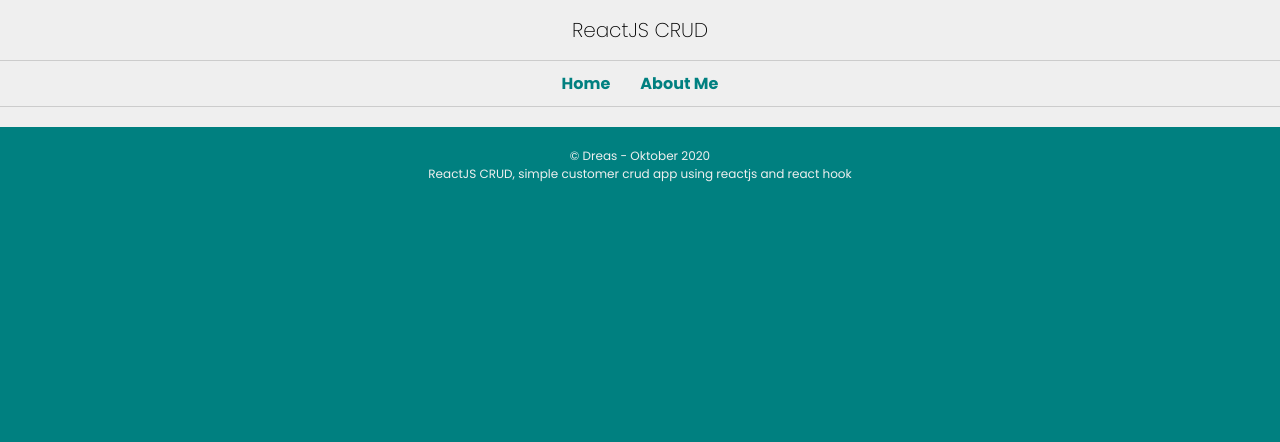
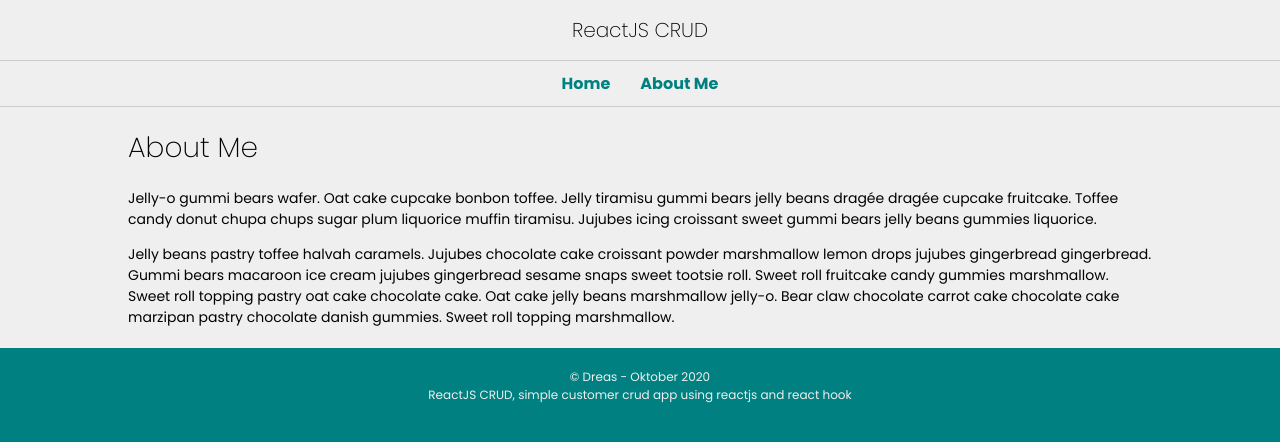
Before and after one commit to caesareza/reactjs-fthing-crud, a React (Create React App) app: page /about-me in a window 1280 px wide. Shown: the top 442 px of the page. Built offline with nearby package versions, Linux system fonts and the light colour scheme.

Commit message:
about us page, avatar gender

```diff
--- a/src/App.css
+++ b/src/App.css
@@ -102,6 +102,10 @@ footer{
   display: flex;
   flex-direction: column;
   align-items: center;
+  background: #fff;
+  padding: 20px;
+  border-radius: 10px;
+  box-shadow: 2px 5px 10px -10px #666;
 }
 .customer-detail h2{
   font-size: 35px;
--- a/src/App.js
+++ b/src/App.js
@@ -5,6 +5,7 @@ import CustomerIndex from './pages/customer/customerIndex';
 import CustomerDetail from './pages/customer/customerDetail';
 import CustomerAdd from './pages/customer/customerAdd';
 import CustomerEdit from './pages/customer/customerEdit';
+import AboutMe from './pages/site/aboutMe';
 
 function App() {
     return (
@@ -14,7 +15,7 @@ function App() {
                     <div className="logo">ReactJS CRUD</div>
                     <div className="menu">
                         <Link to="/">Home</Link>
-                        <Link to="/">About Me</Link>
+                        <Link to="/about-me">About Me</Link>
                     </div>
                 </header>
                 <div className="content">
@@ -23,6 +24,7 @@ function App() {
                         <Route exact path="/customer/add" component={CustomerAdd} />
                         <Route exact path="/customer/detail/:id" component={CustomerDetail} />
                         <Route exact path="/customer/edit/:id" component={CustomerEdit} />
+                        <Route exact path="/about-me" component={AboutMe} />
                     </Switch>
                 </div>
                 <footer>
--- a/src/pages/customer/customerDetail.js
+++ b/src/pages/customer/customerDetail.js
@@ -1,13 +1,17 @@
 import React, {useEffect, useState} from 'react';
 import {useParams, useHistory} from 'react-router-dom';
 import API from '../../utils/API';
+import {gender, genderAvatar, married} from '../../utils/Toolkit';
 
 const Loading = _ => <>Loading</>
 
 const CustomerDetailContainer = ({data}) => {
     return(
         <>
+            <img src={genderAvatar(data.gender)} alt={data.name} />
             <h2 title={data.name}>{data.name}</h2>
+            <span>{gender(data.gender)}</span>
+            <span>{married(data.is_married)}</span>
             <span>{data.email}</span>
             <span>{data.address}</span>
         </>
--- a/src/pages/customer/customerIndex.js
+++ b/src/pages/customer/customerIndex.js
@@ -1,6 +1,7 @@
 import React, {useCallback, useEffect, useState} from 'react';
 import { useHistory } from 'react-router-dom';
 import API from '../../utils/API';
+import {gender, married} from '../../utils/Toolkit';
 
 const Loading = _ => (
     <div className="loading">
@@ -70,7 +71,7 @@ const CustomerContainer = ({data}) => {
                     <div>Name</div>
                     <div>Email</div>
                     <div>Gender</div>
-                    <div>Married</div>
+                    <div>Married Status</div>
                     <div></div>
                 </div>
                 <div className="cbody">
@@ -81,8 +82,8 @@ const CustomerContainer = ({data}) => {
                                     <div>{value.id}</div>
                                     <div>{value.name}</div>
                                     <div>{value.email}</div>
-                                    <div>{value.gender}</div>
-                                    <div>{value.is_married}</div>
+                                    <div>{gender(value.gender)}</div>
+                                    <div>{married(value.is_married)}</div>
                                     <div className="action">
                                         <nav>
                                             <span onClick={() => handleDetailCustomer(value.id)}>Detail</span>
--- /dev/null
+++ b/src/pages/site/aboutMe.js
@@ -0,0 +1,27 @@
+import React from 'react';
+
+const AboutMe = () => {
+    return(
+        <div className="about-me">
+            <h1>About Me</h1>
+            <p>
+                Jelly-o gummi bears wafer. Oat cake cupcake bonbon toffee.
+                Jelly tiramisu gummi bears jelly beans dragée dragée cupcake fruitcake.
+                Toffee candy donut chupa chups sugar plum liquorice muffin tiramisu.
+                Jujubes icing croissant sweet gummi bears jelly beans gummies liquorice.
+            </p>
+            <p>
+                Jelly beans pastry toffee halvah caramels.
+                Jujubes chocolate cake croissant powder marshmallow lemon drops jujubes gingerbread gingerbread.
+                Gummi bears macaroon ice cream jujubes gingerbread sesame snaps sweet tootsie roll.
+                Sweet roll fruitcake candy gummies marshmallow.
+                Sweet roll topping pastry oat cake chocolate cake.
+                Oat cake jelly beans marshmallow jelly-o.
+                Bear claw chocolate carrot cake chocolate cake marzipan pastry chocolate danish gummies.
+                Sweet roll topping marshmallow.
+            </p>
+        </div>
+    )
+}
+
+export default AboutMe;
--- /dev/null
+++ b/src/utils/Toolkit.js
@@ -0,0 +1,17 @@
+import maleAvatar from '../images/male.jpg';
+import femaleAvatar from '../images/famale.jpg';
+
+export const gender = g => {
+    if(g === 0) return 'Female';
+    return 'Male';
+}
+
+export const married = m => {
+    if(m === 0) return 'Single';
+    return 'Married';
+}
+
+export const genderAvatar = a => {
+    if(a === 0) return femaleAvatar;
+    return maleAvatar;
+}
```
Also changed, not shown: src/images/famale.jpg (added), src/images/male.jpg (added).
